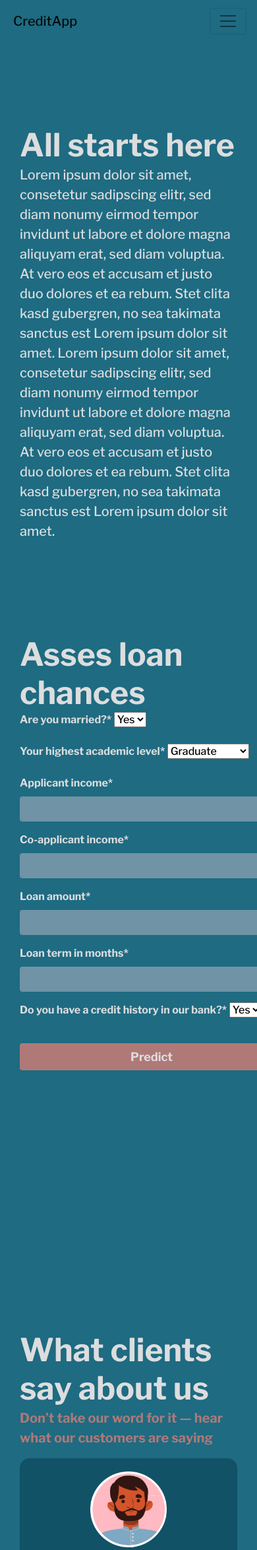
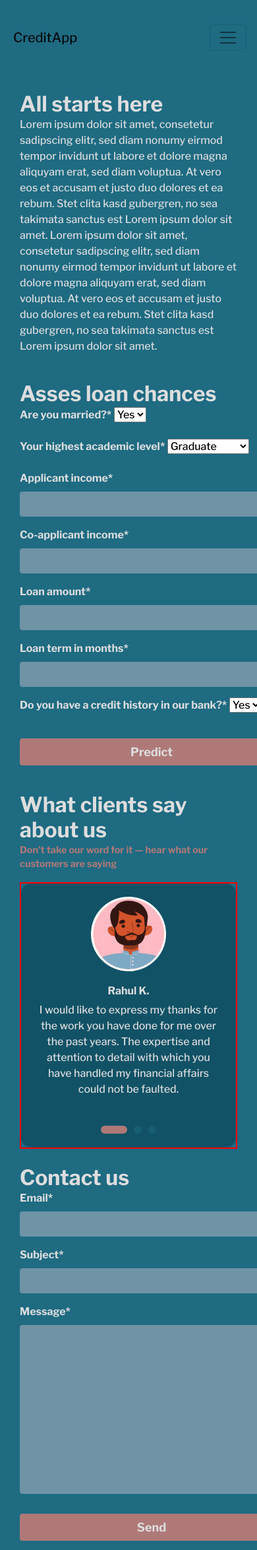
Before and after one commit to infoshareacademy/jpydzr2-syntaxerror-django, a Django app: page / in a window 390 px wide; the page is wider, and only the part inside the window is pictured. Shown: the top 2349 px of that part at 66% size. Run offline with Django 3.2, Linux system fonts and the light colour scheme; some libraries are stand-ins or nearby versions.

Commit message:
Adding more responsiveness for small screens

```diff
--- a/syntaxerror_project/static/css/styles.css
+++ b/syntaxerror_project/static/css/styles.css
@@ -10,7 +10,7 @@ html, body {
     background-color: #1E6B82;
 }
 
-.col img{
+.col img {
     width: 100%;
 }
 
@@ -20,7 +20,7 @@ label {
 }
 
 .text-muted {
-    color: white!important;
+    color: white !important;
 }
 
 h1 {
@@ -50,7 +50,38 @@ h3 {
 
 .container {
     margin: 0 auto;
+    height: 900px;
     max-width: 1480px;
+}
+
+@media only screen and (max-width: 900px) {
+    .container {
+        height: 100%;
+        margin: 25px auto;
+    }
+
+    h1 {
+        font-weight: 800;
+        font-size: 2rem;
+        margin: 0;
+    }
+
+    h3 {
+        font-weight: 800;
+        font-size: 1rem;
+    }
+
+    .subtitle {
+        font-weight: 700;
+        font-size: 0.9rem;
+        color: #AF7978;
+    }
+
+    .standard-text {
+        font-weight: 300;
+        font-size: 1rem;
+        color: #DDDDDE;
+    }
 }
 
 .container-fluid {
@@ -73,7 +104,7 @@ h3 {
     left: 0;
     right: 0;
     top: 5px;
-    text-align : center;
+    text-align: center;
     max-width: 1480px;
     margin: 0 auto;
 
@@ -106,6 +137,7 @@ h3 {
     font-size: 18px;
     color: #DDDDDE;
 }
+
 .signup-btn {
     width: 110px;
     font-weight: 800;
@@ -211,12 +243,12 @@ h3 {
     width: 100%;
 }
 
-#main-nav.scrolled{
-  background:#115266;
+#main-nav.scrolled {
+    background: #115266;
 }
 
 .links {
-    cursor:pointer;
+    cursor: pointer;
     color: #151820;
 }
 
@@ -229,10 +261,10 @@ h3 {
 /* text animations */
 @keyframes fadeIn {
     0% {
-    opacity:0;
+        opacity: 0;
     }
     100% {
-    opacity:1;
+        opacity: 1;
     }
 }
 
@@ -243,14 +275,15 @@ h3 {
 
 @keyframes fadeInLeft {
     from {
-        opacity:0;
+        opacity: 0;
         transform: translatex(-100px);
     }
     to {
-        opacity:1;
+        opacity: 1;
         transform: translatex(0);
     }
 }
+
 .in-left {
     animation-name: fadeInLeft;
     animation-fill-mode: both;
@@ -260,14 +293,15 @@ h3 {
 
 @keyframes fadeInRight {
     from {
-        opacity:0;
+        opacity: 0;
         transform: translatex(100px);
     }
     to {
-        opacity:1;
+        opacity: 1;
         transform: translatex(0px);
     }
 }
+
 .in-right {
     animation-name: fadeInRight;
     animation-fill-mode: both;
@@ -277,21 +311,21 @@ h3 {
 
 @keyframes fadeInBottom {
     from {
-        opacity:0;
+        opacity: 0;
         transform: translatey(100px);
     }
     to {
-        opacity:1;
+        opacity: 1;
         transform: translatey(0px);
     }
 }
+
 .in-bottom {
     animation-name: fadeInBottom;
     animation-fill-mode: both;
     animation-duration: 0.6s;
     animation-delay: 0.6s;
 }
-
 
 
 /* carousel styling */
@@ -304,11 +338,11 @@ h3 {
     padding: 20px;
 }
 
-.img-area{
+.img-area {
     text-align: center;
 }
 
-.img-area img{
+.img-area img {
     width: 40%;
     margin-bottom: 20px;
 }
@@ -316,6 +350,7 @@ h3 {
 #carouselExampleIndicators {
     max-width: 500px;
     text-align: center;
+    border: 2px solid red;
 }
 
 .carousel-indicators li {
@@ -329,6 +364,7 @@ h3 {
     border-radius: 50%;
     background-color: #1E6B82;
 }
+
 .carousel-indicators .active {
     width: 40px;
     height: 12px;
@@ -340,9 +376,9 @@ h3 {
 
 #map {
     height: 600px;
-  /* The height is 400 pixels */
     width: 100%;
     min-width: 400px;
+    margin: 20px auto;
 }
 
 .form-group {
--- a/syntaxerror_project/templates/contact.html
+++ b/syntaxerror_project/templates/contact.html
@@ -43,7 +43,7 @@
 </div>
 
 
-<div id="contact-section" class="container" style="height: 900px">
+<div id="contact-section" class="container">
     <div class="row" style="height: 100%">
 
         <div class="col col-lg-5 my-auto">
--- a/syntaxerror_project/templates/home.html
+++ b/syntaxerror_project/templates/home.html
@@ -1,4 +1,4 @@
-<div class="container" style="height: 900px">
+<div class="container">
     <div class="row" style="height: 100%">
         <div class="col col-lg-5 my-auto">
             <h1 class="in-left">All starts here</h1>
--- a/syntaxerror_project/templates/navbar.html
+++ b/syntaxerror_project/templates/navbar.html
@@ -1,5 +1,5 @@
 <nav id="main-nav" class="nav navbar navbar-expand-lg navbar-light sticky-top">
-    <div class="container">
+    <div class="container" style="height: 100%">
         <a class="navbar-brand m-1 hack15-menu-button" href={% url 'credit_app:home' %}#main_div>CreditApp</a>
         <button class="navbar-toggler ml-auto" type="button" data-toggle="collapse" data-target="#navbarNav"
                 aria-controls="navbarNav" aria-expanded="false" aria-label="Toggle navigation">
--- a/syntaxerror_project/templates/predictions/predict.html
+++ b/syntaxerror_project/templates/predictions/predict.html
@@ -1,6 +1,6 @@
 {% load crispy_forms_tags %}
 
-<div id="predict-section" class="container" style="height: 900px">
+<div id="predict-section" class="container">
     <div class="row">
         <div class="col col-7 my-auto d-none d-lg-flex">
             {% load static %}
--- a/syntaxerror_project/templates/testimonials.html
+++ b/syntaxerror_project/templates/testimonials.html
@@ -1,6 +1,6 @@
 {% load static %}
 
-<div id="testimonials-section" class="container" style="height: 900px">
+<div id="testimonials-section" class="container">
     <div class="row" style="height: 100%">
         <div class="col col-lg-6 my-auto">
             <h1>What clients say about us</h1>
```
Lines whose indentation alone changed are shown as unchanged.
